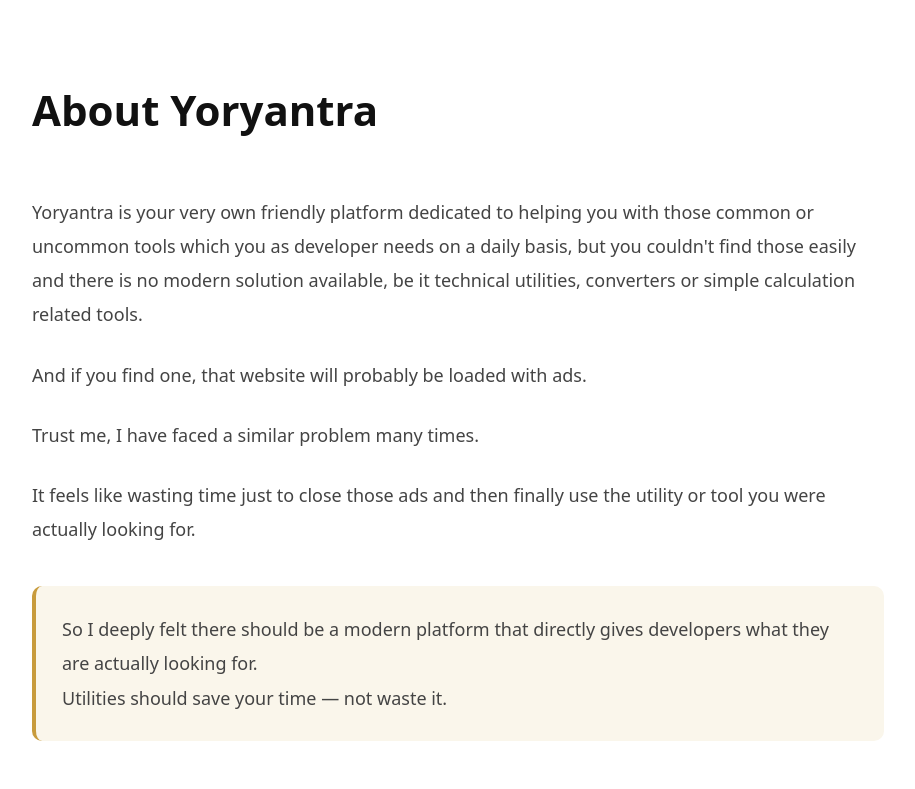
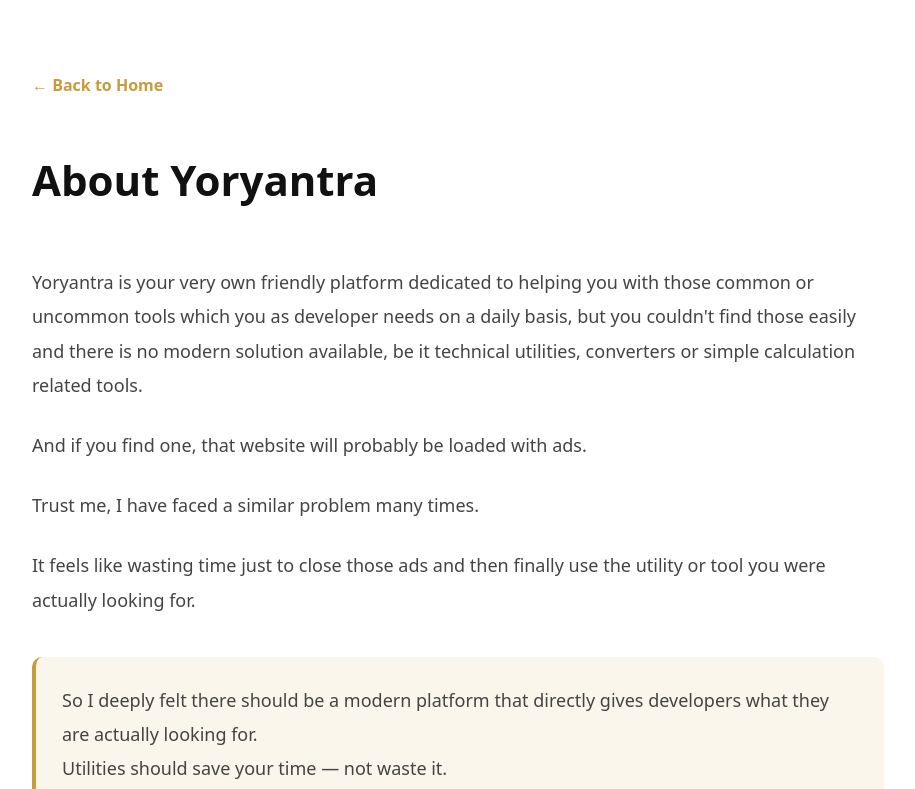
Before and after one commit to vaarunsonawwane-ops/yoryantra-new, a Next.js app: page /about in a window 1280 px wide. Shown: the top 789 px of the page, without its empty margins (182-1097 px from the left). Built offline with nearby package versions, Linux system fonts and the light colour scheme.

Commit message:
created back button on about us page
created back button on about us page

```diff
--- a/app/about/page.tsx
+++ b/app/about/page.tsx
@@ -2,6 +2,13 @@ export default function AboutPage() {
   return (
     <main className="bg-white text-[#222]">
       <div className="max-w-[900px] mx-auto px-6 py-[70px] leading-[1.9]">
+
+		<a
+			href="/"
+			className="inline-flex items-center text-[#c89b3c] font-semibold hover:underline mb-10"
+		>
+			← Back to Home
+		</a>
 
         <h1 className="text-[34px] md:text-[42px] font-bold text-[#111] mb-[45px]">
           About Yoryantra
```
